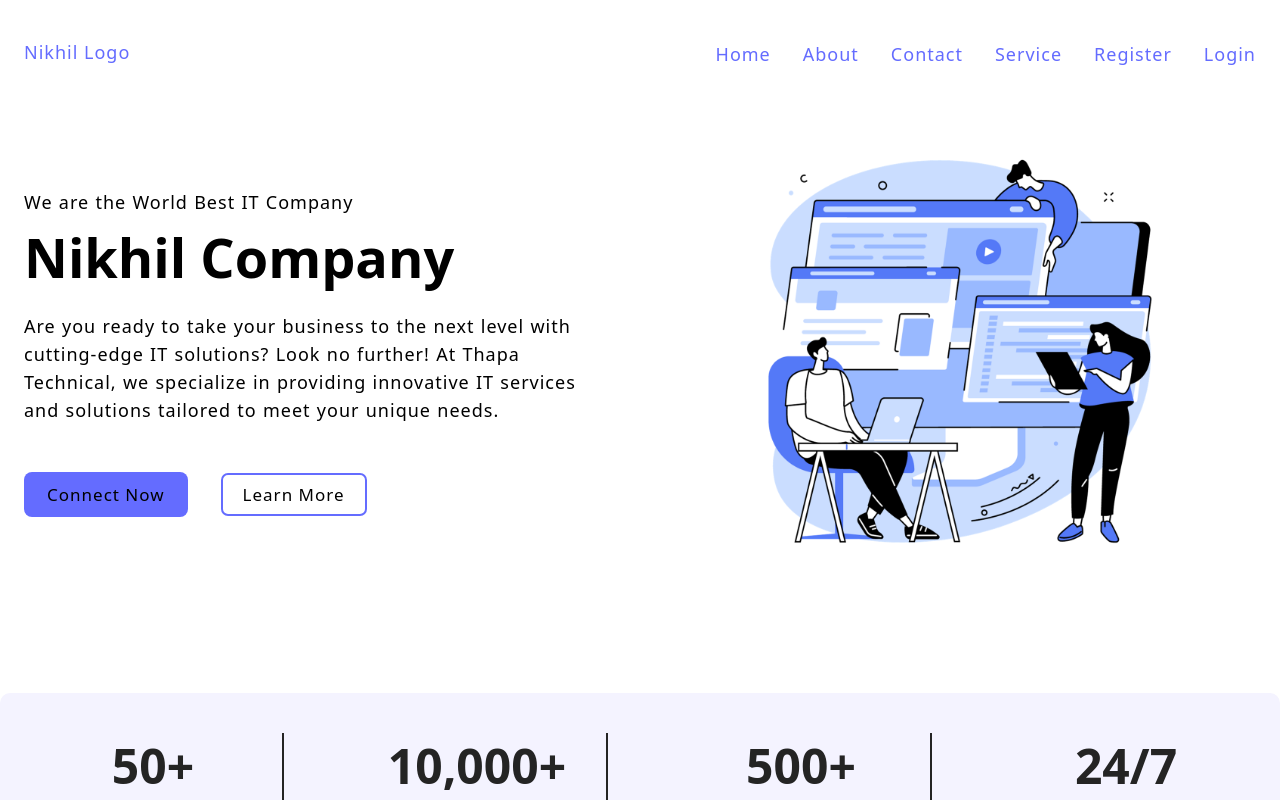
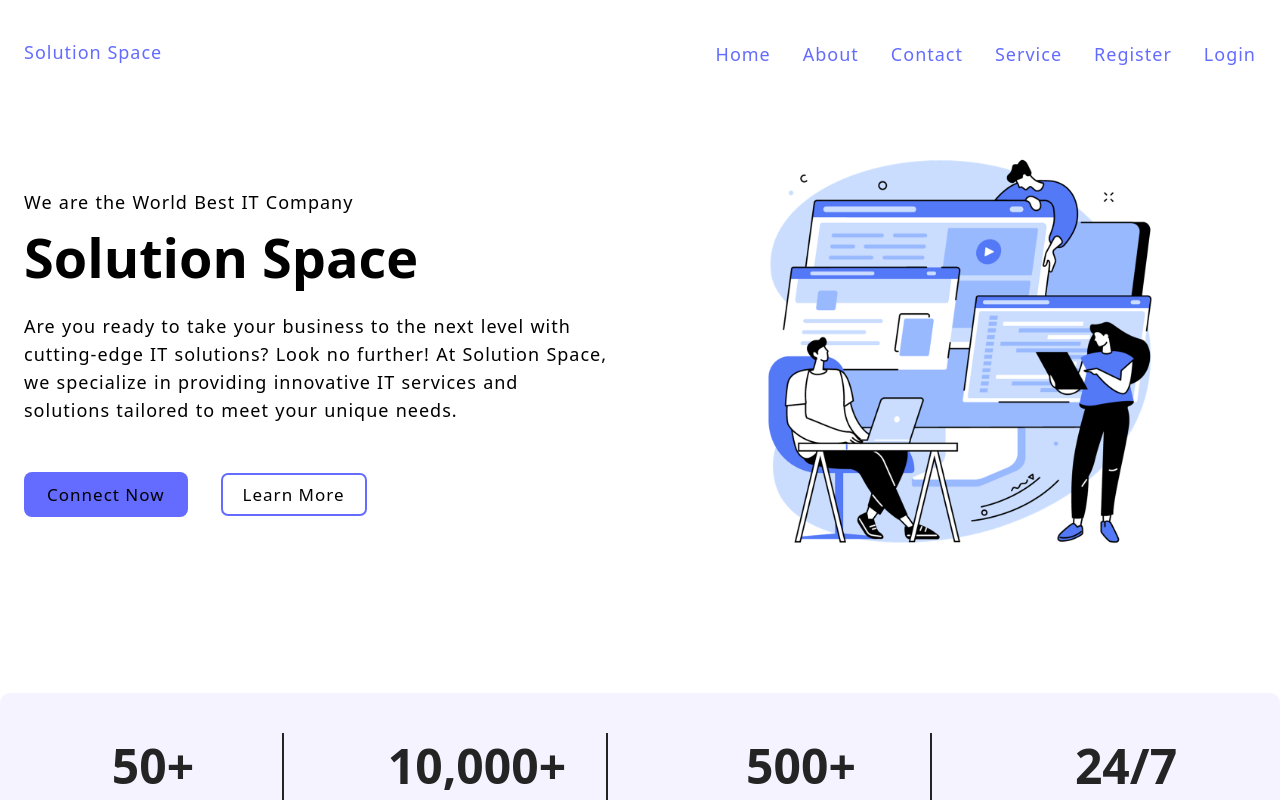
Before and after one commit to Nikhil-Giramkar/Solution-Space, a React (Vite) app in the folder client/: page / in a window 1280 px wide. Shown: the top 800 px of the page. Built offline with nearby package versions, Linux system fonts and the light colour scheme.

Commit message:
Company name changed

```diff
--- a/client/src/components/Navbar.jsx
+++ b/client/src/components/Navbar.jsx
@@ -6,7 +6,7 @@ export const Navbar = () => {
             <header>
                 <div className="container">
                     <div className="logo-brand">
-                        <NavLink to="/">Nikhil Logo</NavLink>
+                        <NavLink to="/">Solution Space</NavLink>
                     </div>
 
                     <nav>
--- a/client/src/pages/Home.jsx
+++ b/client/src/pages/Home.jsx
@@ -9,19 +9,19 @@ export const Home = () => {
           <div className="container grid grid-two-cols">
             <div className="hero-content">
               <p>We are the World Best IT Company</p>
-              <h1>Nikhil Company</h1>
+              <h1>Solution Space</h1>
               <p>
                 Are you ready to take your business to the next level with
-                cutting-edge IT solutions? Look no further! At Thapa Technical,
+                cutting-edge IT solutions? Look no further! At Solution Space,
                 we specialize in providing innovative IT services and solutions
                 tailored to meet your unique needs.
               </p>
               <div className="btn btn-group">
                 <a href="/contact">
-                  <button className="btn">connect now</button>
+                  <button className="btn">Connect Now</button>
                 </a>
                 <a href="/services">
-                  <button className="btn secondary-btn">learn more</button>
+                  <button className="btn secondary-btn">Learn More</button>
                 </a>
               </div>
             </div>
```
Also changed, not shown: client/public/images/logo.png (deleted).
